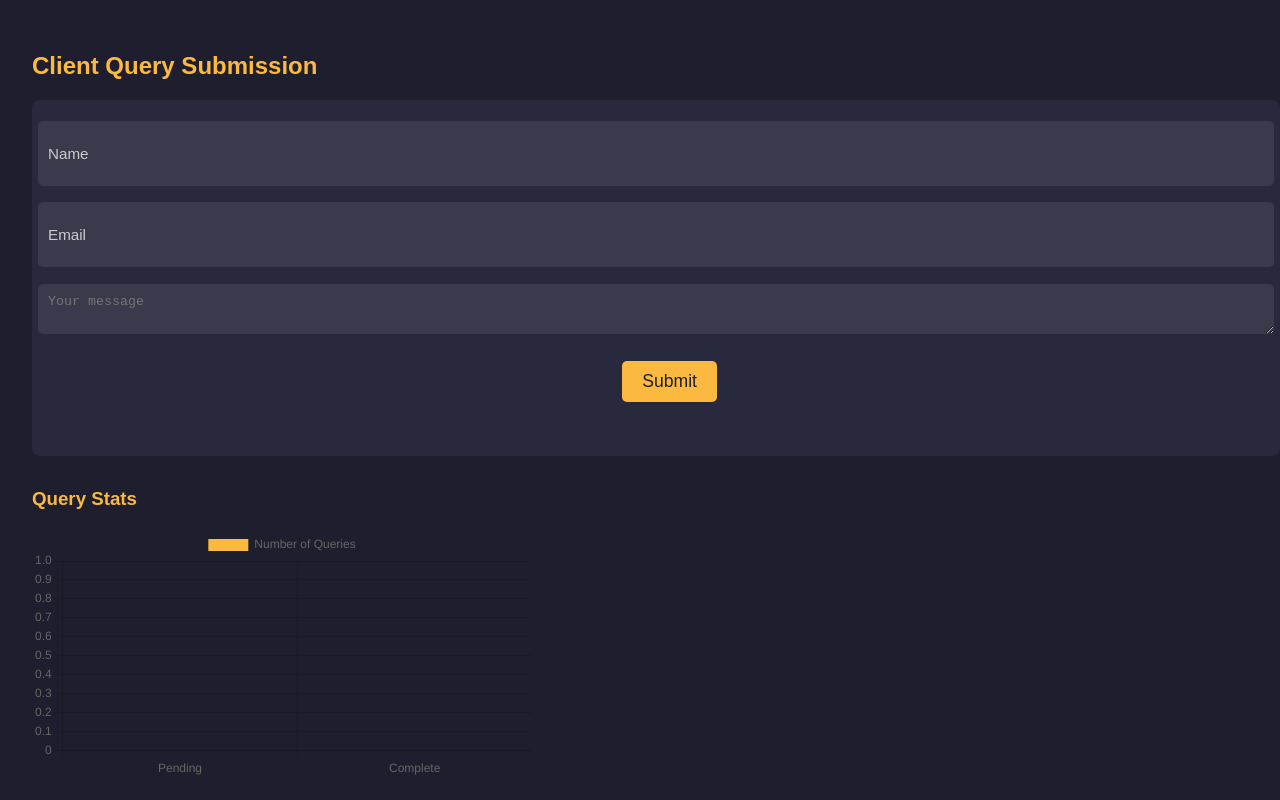
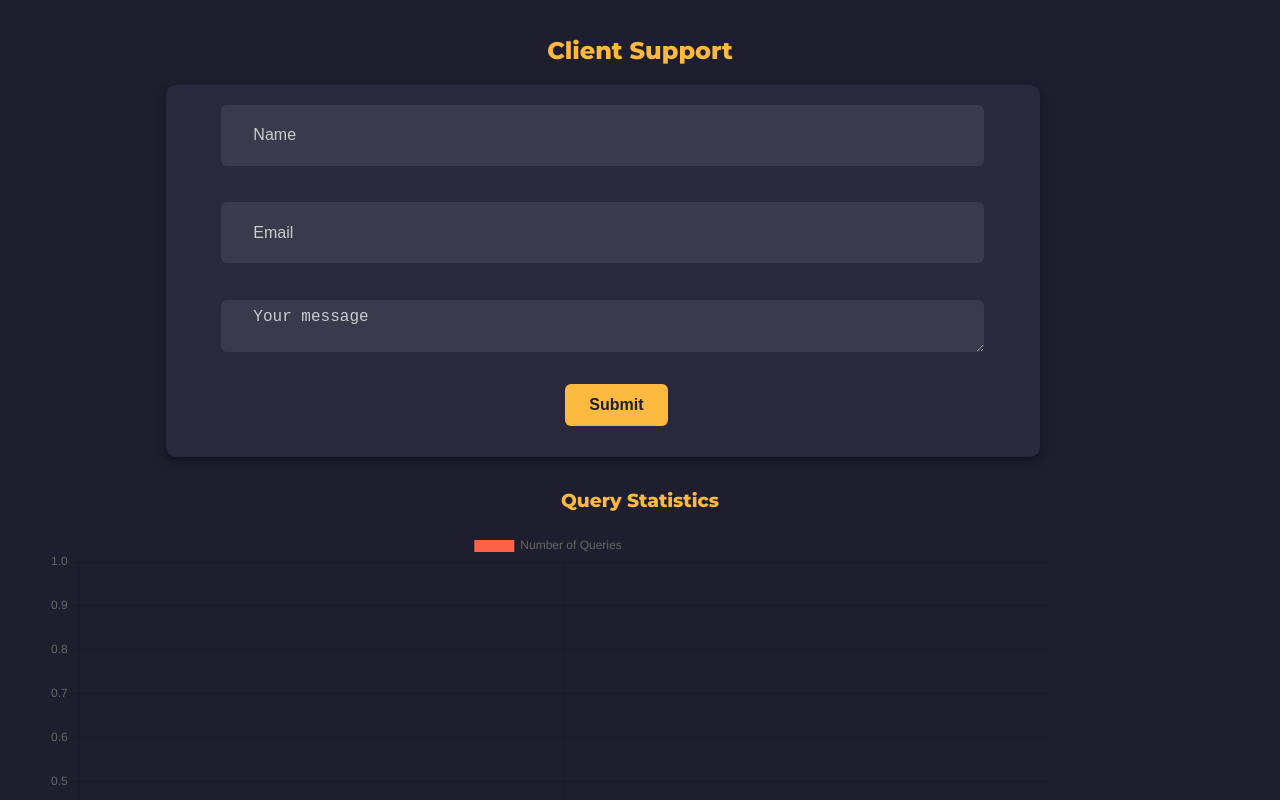
Before and after one commit to Mamosa394/IWB-Web-Application-Cloud-Computing, a React (Vite) app in the folder Frontend/main-web-app/: page /query-form in a window 1280 px wide. Built offline with nearby package versions, Linux system fonts and the light colour scheme; no server answers.

Commit message:
clientquery frontend

```diff
--- a/Frontend/main-web-app/src/pages/QueryForm.jsx
+++ b/Frontend/main-web-app/src/pages/QueryForm.jsx
@@ -1,6 +1,7 @@
 import { useState, useEffect } from 'react';
 import { Bar } from 'react-chartjs-2';
 import { Chart as ChartJS, BarElement, CategoryScale, LinearScale, Tooltip, Legend } from 'chart.js';
+import '../styles/query.css';
 
 ChartJS.register(BarElement, CategoryScale, LinearScale, Tooltip, Legend);
 
@@ -8,6 +9,7 @@ const QueryForm = () => {
   const [formData, setFormData] = useState({ name: '', email: '', message: '' });
   const [queries, setQueries] = useState([]);
   const [statusMessage, setStatusMessage] = useState('');
+  const [selectedRows, setSelectedRows] = useState([]);
 
   useEffect(() => {
     fetchQueries();
@@ -53,18 +55,28 @@ const QueryForm = () => {
       {
         label: 'Number of Queries',
         data: [countByStatus('pending'), countByStatus('complete')],
-        backgroundColor: ['#fbba3f', '#83C760'],
+        backgroundColor: ['#FF6347', '#83C760'],
       },
     ],
   };
 
+  const handleRowSelect = (id) => {
+    setSelectedRows((prevSelected) =>
+      prevSelected.includes(id)
+        ? prevSelected.filter((rowId) => rowId !== id)
+        : [...prevSelected, id]
+    );
+  };
+
+  const isRowSelected = (id) => selectedRows.includes(id);
+
   return (
-    <div style={{ padding: '2rem', background: '#1e1e2f', color: 'white', fontFamily: 'Arial' }}>
-      <h2 style={{ color: '#fbba3f' }}>Client Query Submission</h2>
+    <div className="query-container">
+      <h2 className="query-title">Client Support</h2>
 
-      <form onSubmit={handleSubmit} style={{ background: '#29293d', padding: '1rem', marginBottom: '2rem', borderRadius: '8px' }}>
+      <form onSubmit={handleSubmit} className="query-form">
         <input
-          style={{ background: '#3a3a4d', color: 'white', margin: '5px', padding: '10px', border: 'none', borderRadius: '5px' }}
+          className="form-input"
           type="text"
           placeholder="Name"
           value={formData.name}
@@ -72,7 +84,7 @@ const QueryForm = () => {
           onChange={(e) => setFormData({ ...formData, name: e.target.value })}
         />
         <input
-          style={{ background: '#3a3a4d', color: 'white', margin: '5px', padding: '10px', border: 'none', borderRadius: '5px' }}
+          className="form-input"
           type="email"
           placeholder="Email"
           value={formData.email}
@@ -80,31 +92,27 @@ const QueryForm = () => {
           onChange={(e) => setFormData({ ...formData, email: e.target.value })}
         />
         <textarea
-          style={{ background: '#3a3a4d', color: 'white', margin: '5px', padding: '10px', border: 'none', borderRadius: '5px', width: '100%' }}
+          className="form-textarea"
           placeholder="Your message"
           value={formData.message}
           required
           onChange={(e) => setFormData({ ...formData, message: e.target.value })}
         />
-        <button
-          type="submit"
-          style={{ background: '#fbba3f', color: '#1e1e2f', padding: '10px 20px', border: 'none', borderRadius: '5px', cursor: 'pointer' }}
-        >
-          Submit
-        </button>
-        <p>{statusMessage}</p>
+        <button type="submit" className="form-button">Submit</button>
+        <p className="status-message">{statusMessage}</p>
       </form>
 
-      <h3 style={{ color: '#fbba3f' }}>Query Stats</h3>
-      <div style={{ maxWidth: '500px', marginBottom: '2rem' }}>
+      <h3 className="query-subtitle">Query Statistics</h3>
+      <div className="chart-container">
         <Bar data={chartData} />
       </div>
 
-      <h3 style={{ color: '#fbba3f' }}>All Queries</h3>
-      <div style={{ maxHeight: '300px', overflowY: 'auto', background: '#29293d', borderRadius: '8px', padding: '1rem' }}>
-        <table style={{ width: '100%', color: 'white' }}>
+      <h3 className="query-subtitle">Query List</h3>
+      <div className="table-wrapper">
+        <table className="query-table">
           <thead>
             <tr>
+              <th></th>
               <th>Name</th>
               <th>Status</th>
               <th>Message</th>
@@ -113,11 +121,24 @@ const QueryForm = () => {
           </thead>
           <tbody>
             {queries.map((q) => (
-              <tr key={q._id}>
+              <tr
+                key={q._id}
+                className={`table-row ${isRowSelected(q._id) ? 'selected' : ''}`}
+                onClick={() => handleRowSelect(q._id)}
+              >
+                <td>
+                  <input
+                    type="checkbox"
+                    checked={isRowSelected(q._id)}
+                    onChange={() => handleRowSelect(q._id)}
+                  />
+                </td>
                 <td>{q.name}</td>
-                <td style={{ color: q.status === 'complete' ? '#83C760' : '#fbba3f' }}>{q.status}</td>
+                <td className={q.status === 'complete' ? 'status-complete' : 'status-pending'}>
+                  {q.status}
+                </td>
                 <td>{q.message}</td>
-                <td style={{ color: q.status === 'pending' ? '#ccc' : '#4ea217' }}>
+                <td className={q.status === 'pending' ? 'reply-pending' : 'reply-complete'}>
                   {q.autoReply}
                 </td>
               </tr>
--- a/Frontend/main-web-app/src/pages/QueryList.jsx
+++ b/Frontend/main-web-app/src/pages/QueryList.jsx
@@ -1,4 +1,4 @@
-import "../styles/query.css";
+import "../styles/querylist.css";
 import { useEffect, useState } from 'react';
 import axios from 'axios';
 
@@ -39,7 +39,7 @@ const QueryList = () => {
 
   return (
     <div className="query-list">
-      <h2>Client Queries</h2>
+      <h2 className="heading">Client Queries</h2>
       <button onClick={() => setEditMode(!editMode)} className="toggle-btn">
         Toggle {editMode ? 'Read-Only' : 'Edit'} Mode
       </button>
--- a/Frontend/main-web-app/src/styles/query.css
+++ b/Frontend/main-web-app/src/styles/query.css
@@ -7,6 +7,7 @@
   --input-bg: #3a3a4d;
   --white: #ffffff;
   --light-gray: #ccc;
+  --lighter-gray: #cedbe9;
   --error-red: #ff6b6b;
   --shadow-color: rgba(0, 0, 0, 0.4);
 }
@@ -17,6 +18,7 @@ body {
   font-family: 'Segoe UI', Tahoma, Geneva, Verdana, sans-serif;
 }
 
+/* Dashboard Layout */
 .query-dashboard {
   padding: 2rem;
   max-width: 1000px;
@@ -25,14 +27,8 @@ body {
 }
 
 @keyframes fadeIn {
-  from {
-    opacity: 0;
-    transform: translateY(10px);
-  }
-  to {
-    opacity: 1;
-    transform: translateY(0);
-  }
+  from { opacity: 0; transform: translateY(10px); }
+  to { opacity: 1; transform: translateY(0); }
 }
 
 .query-dashboard h2,
@@ -43,19 +39,15 @@ body {
 }
 
 @keyframes slideInLeft {
-  from {
-    opacity: 0;
-    transform: translateX(-15px);
-  }
-  to {
-    opacity: 1;
-    transform: translateX(0);
-  }
+  from { opacity: 0; transform: translateX(-15px); }
+  to { opacity: 1; transform: translateX(0); }
 }
 
+/* Form Styles */
 .query-form {
   background-color: var(--form-bg);
-  padding: 1.5rem;
+  width: 70%;
+  margin-left: 150px;
   border-radius: 10px;
   box-shadow: 0 4px 10px var(--shadow-color);
   margin-bottom: 2rem;
@@ -68,9 +60,10 @@ body {
 
 .query-form input,
 .query-form textarea {
-  width: 100%;
-  padding: 0.75rem 1rem;
-  margin-bottom: 1rem;
+  width: 80%;
+  padding: 0.5rem 2rem;
+  margin-top: 20px;
+  margin-bottom: 10px;
   border: none;
   border-radius: 6px;
   background-color: var(--input-bg);
@@ -107,18 +100,28 @@ body {
   transform: scale(1.03);
 }
 
+/* Status Message */
 .status-message {
-  margin-top: 0.5rem;
+  margin-top: 10px;
   font-size: 0.9rem;
+  color: var(--white);
 }
 
-.query-chart {
-  max-width: 500px;
+/* Chart Container */
+.chart-container {
+  display: flex;
+  justify-content: center;
+  align-items: center;
+  margin-left: 2rem;
+  max-width: 1000px;
   margin-bottom: 2rem;
-  animation: fadeIn 0.8s ease-in;
 }
 
-.query-table-container {
+/* Query Table Container */
+.query-table-container,
+.table-wrapper {
+  width: 75%;
+  margin-left: 130px;
   max-height: 350px;
   overflow-y: auto;
   background-color: var(--form-bg);
@@ -128,42 +131,57 @@ body {
   animation: fadeIn 0.9s ease-in;
 }
 
+/* Table Styles */
 .query-table {
   width: 100%;
   border-collapse: collapse;
+  color: var(--white);
 }
 
 .query-table th,
 .query-table td {
+  padding: 0.75rem;
   text-align: left;
-  padding: 0.75rem;
-  border-bottom: 1px solid var(--panel-dark);
+  border: 1px solid var(--input-bg);
   transition: background-color 0.3s ease;
 }
 
 .query-table th {
   background-color: var(--panel-dark);
-  color: var(--white);
   font-weight: bold;
 }
 
-.query-table tr:hover {
+.query-table tr:hover,
+.table-row:hover {
   background-color: var(--input-bg);
 }
 
-.query-table td {
-  color: var(--white);
-  font-size: 0.95rem;
+.table-row {
+  cursor: pointer;
 }
 
-.query-table td.status-pending {
+.selected {
+  background-color: var(--input-bg);
+}
+
+/* Status Colors */
+.status-complete {
+  color: #83C760;
+}
+
+.status-pending {
   color: var(--primary-color);
 }
 
-.query-table td.status-complete {
-  color: #83C760;
+.reply-pending {
+  color: var(--light-gray);
 }
 
+.reply-complete {
+  color: #4ea217;
+}
+
+/* Auto Reply Box */
 .auto-reply-box {
   background-color: rgba(251, 186, 63, 0.15);
   padding: 0.5rem;
@@ -190,26 +208,9 @@ body {
   color: var(--light-gray);
 }
 
-.query-list {
-  padding: 2rem;
-  background-color: var(--form-bg);
-  color: var(--white);
-}
-
-.query-table table {
-  width: 100%;
-  border-collapse: collapse;
-  background: var(--panel-dark);
-  color: var(--white);
-}
-
-.query-table th, .query-table td {
-  border: 1px solid var(--input-bg);
-  padding: 0.75rem;
-  text-align: left;
-}
-
-.toggle-btn, .delete-btn {
+/* Buttons */
+.toggle-btn,
+.delete-btn {
   margin: 0.5rem;
   padding: 0.4rem 0.8rem;
   border: none;
@@ -218,3 +219,25 @@ body {
   cursor: pointer;
   border-radius: 4px;
 }
+
+/* General Container & Titles */
+.query-container {
+  padding: 1rem;
+  background: var(--dark-bg);
+  color: var(--white);
+}
+
+.query-title,
+.query-subtitle {
+  color: var(--primary-color);
+  text-align: center;
+}
+
+.heading {
+  text-align: center;
+  color: var(--primary-color);
+}
+
+.query-list {
+  background-color: var(--dark-bg);
+}
--- /dev/null
+++ b/Frontend/main-web-app/src/styles/querylist.css
@@ -0,0 +1,114 @@
+:root {
+    --primary-color: #fbba3f;
+    --hover-color: #ffd873;
+    --dark-bg: #1e1e2f;
+    --panel-dark: #2d2d3d;
+    --form-bg: #29293d;
+    --input-bg: #3a3a4d;
+    --white: #ffffff;
+    --light-gray: #ccc;
+    --lighter-gray: #cedbe9;
+    --error-red: #ff6b6b;
+    --shadow-color: rgba(0, 0, 0, 0.4);
+  }
+
+  /* Container */
+  .query-list {
+    background-color: var(--form-bg);
+    padding: 2rem;
+    border-radius: 10px;
+    max-width: 1000px;
+    margin: 2rem auto;
+    box-shadow: 0 4px 10px var(--shadow-color);
+    animation: fadeIn 0.6s ease-in-out;
+  }
+
+  .heading {
+    text-align: center;
+    font-size: 2rem;
+    color: var(--primary-color);
+    margin-bottom: 1.5rem;
+  }
+
+  /* Toggle Button */
+  .toggle-btn {
+    background-color: var(--primary-color);
+    color: var(--dark-bg);
+    border: none;
+    padding: 0.5rem 1rem;
+    font-weight: bold;
+    border-radius: 6px;
+    cursor: pointer;
+    margin-bottom: 1.5rem;
+    transition: background-color 0.3s ease, transform 0.2s ease;
+  }
+
+  .toggle-btn:hover {
+    background-color: var(--hover-color);
+    transform: scale(1.03);
+  }
+
+  /* Table Styles */
+  .query-table table {
+    width: 100%;
+    border-collapse: collapse;
+    color: var(--white);
+  }
+
+  .query-table th,
+  .query-table td {
+    padding: 0.75rem;
+    border: 1px solid var(--input-bg);
+    text-align: left;
+    vertical-align: top;
+  }
+
+  .query-table th {
+    background-color: var(--panel-dark);
+    color: var(--white);
+  }
+
+  .query-table tr:nth-child(even) {
+    background-color: var(--input-bg);
+  }
+
+  .query-table tr:hover {
+    background-color: var(--panel-dark);
+  }
+
+  /* Select & Buttons in Actions */
+  .query-table select {
+    background-color: var(--dark-bg);
+    color: var(--white);
+    border: 1px solid var(--primary-color);
+    padding: 0.3rem;
+    border-radius: 4px;
+    margin-right: 0.5rem;
+  }
+
+  .query-table select:focus {
+    outline: none;
+    border-color: var(--hover-color);
+  }
+
+  /* Delete Button */
+  .delete-btn {
+    background-color: var(--error-red);
+    color: var(--white);
+    padding: 0.3rem 0.7rem;
+    border: none;
+    border-radius: 4px;
+    cursor: pointer;
+    font-size: 0.85rem;
+    transition: background-color 0.3s ease;
+  }
+
+  .delete-btn:hover {
+    background-color: #ff4c4c;
+  }
+
+  /* Fade-in Animation */
+  @keyframes fadeIn {
+    from { opacity: 0; transform: translateY(10px); }
+    to { opacity: 1; transform: translateY(0); }
+  }
```
